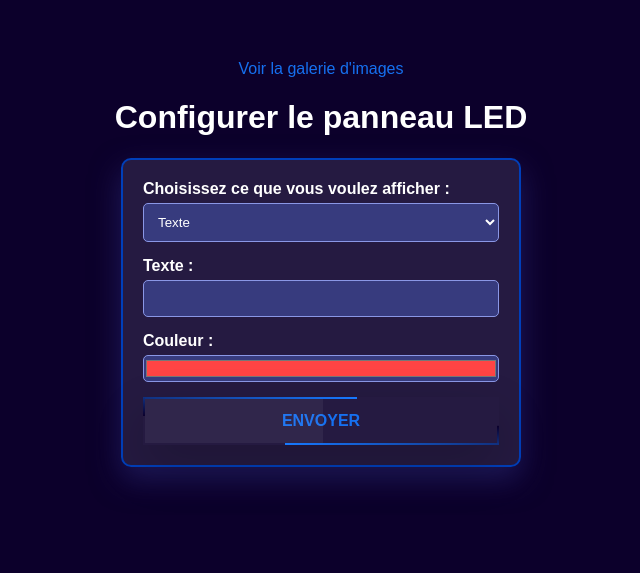
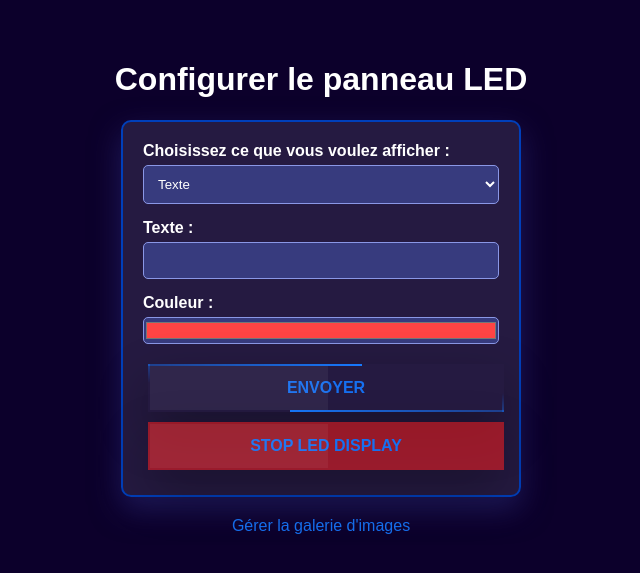
Before and after one commit to YelloWorld5847/panneau_led, a Flask app: page / in a window 1280 px wide. Shown: the top 573 px of the page, without its empty margins (319-959 px from the left). Run offline with Flask 3, Linux system fonts and the light colour scheme.

Commit message:
add stop and del image and color for texte

```diff
--- a/app.py
+++ b/app.py
@@ -1,6 +1,7 @@
 from flask import Flask, render_template, request, redirect, url_for
 import os
 import subprocess
+import time
 
 app = Flask(__name__)
 
@@ -8,27 +9,99 @@ app = Flask(__name__)
 UPLOAD_FOLDER = 'static/uploads/'
 app.config['UPLOAD_FOLDER'] = UPLOAD_FOLDER
 
+# Variable pour suivre le processus
+# current_process = None
+
+
+STOP_FILE = "/tmp/stop_led_display"
+
+def hex_to_rgb(hex_color):
+    """Convertit une couleur hexadécimale en valeurs RGB."""
+    hex_color = hex_color.lstrip("#")
+    return tuple(int(hex_color[i:i+2], 16) for i in (0, 2, 4))
+
+
+def create_stop_file():
+    """Crée un fichier de contrôle pour stopper tous les programmes LED."""
+    if not os.path.exists(STOP_FILE):
+        with open(STOP_FILE, "w") as f:
+            f.write("STOP")
+        print("Fichier de contrôle créé : tous les scripts LED en cours devraient s'arrêter.")
+    else:
+        print("Le fichier de contrôle existe déjà.")
+
+def remove_stop_file():
+    """Supprime le fichier de contrôle pour permettre de redémarrer un script."""
+    if os.path.exists(STOP_FILE):
+        os.remove(STOP_FILE)
+        print("Fichier de contrôle supprimé : les scripts LED peuvent être relancés.")
+    else:
+        print("Aucun fichier de contrôle trouvé à supprimer.")
+
+def wait_for_scripts_to_stop(timeout=2):
+    """
+    Attend que les scripts s'arrêtent après la création du fichier de contrôle.
+    Utilisez un délai maximum défini par `timeout` (en secondes).
+    """
+    start_time = time.time()
+    while time.time() - start_time < timeout:
+        print("Attente que les scripts LED s'arrêtent...")
+        time.sleep(1)
+    print("Les scripts LED devraient être arrêtés maintenant.")
+
+
 def run_led_command(command):
+    # Arrêter les programmes en cours avant d'afficher un nouveau texte
+    create_stop_file()
+    wait_for_scripts_to_stop()
+    remove_stop_file()  # Supprime le fichier de contrôle avant de lancer un nouveau script
+
     """Exécute une commande pour le panneau LED."""
     try:
         result = subprocess.run(command, shell=True, check=True, stdout=subprocess.PIPE, stderr=subprocess.PIPE)
         print(result.stdout.decode())  # Affiche la sortie
     except subprocess.CalledProcessError as e:
-        print(f"Erreur lors de l'exécution de la commande : {e.stderr.decode()}")
+        print(f"Erreur lors de l'exécution de la commande : {e}")
+
+
 
 # Route principale
 @app.route("/", methods=["GET", "POST"])
 def index():
     content_type = "text"  # Valeur par défaut
     if request.method == "POST":
+
+        action = request.form.get("action")
+        print("action = ", action)
+        if action == "stop":
+            print(1)
+            # Si l'action est "stop", on arrête le panneau LED
+            # Arrêter les programmes en cours avant d'afficher un nouveau texte
+            create_stop_file()
+            wait_for_scripts_to_stop(timeout=4)
+            remove_stop_file()  # Supprime le fichier de contrôle avant de lancer un nouveau script
+
+            return redirect(url_for("index"))
+        else:
+            print(2)
+
         content_type = request.form.get("content_type")
 
         if content_type == "text":
             text = request.form.get("text")
-            color = request.form.get("color")
-            print(f"Text to display: {text} with color: {color}")
+            hex_color = request.form.get("color")
+            print(f"Text to display: {text} with color: {hex_color}")
+
+            # Convertir la couleur hexadécimale en RGB
+            red, green, blue = hex_to_rgb(hex_color)
+
             # Commande pour afficher le texte sur le panneau LED
-            command = f"cd ~/rpi-rgb-led-matrix/bindings/python/samples && sudo ./runtext.py --led-cols 64 --led-rows 64 -t \"{text}\""
+            # current_process = "~/rpi-rgb-led-matrix/bindings/python/samples/runtext.py"
+            command = (
+                f"cd ~/rpi-rgb-led-matrix/bindings/python/samples && "
+                f"sudo ./runtext.py --led-cols 64 --led-rows 64 -t \"{text}\" "
+                f"--red {red} --green {green} --blue {blue}"
+            )
             run_led_command(command)
         elif content_type == "image":
             # Vérification si une image a été téléchargée ou sélectionnée depuis la galerie
@@ -40,8 +113,10 @@ def index():
                 if selected_image.lower().endswith('.gif'):
                     # Commande spécifique pour afficher un GIF
                     print(f"GIF file detected: {selected_image}")
+                    # current_process = "/home/pi/rpi-rgb-led-matrix/utils/led-image-viewer"
                     command = f"cd /home/pi/rpi-rgb-led-matrix/utils && make && sudo ./led-image-viewer {selected_image} --led-cols 64 --led-rows 64"
                 else:
+                    # current_process = "~/rpi-rgb-led-matrix/bindings/python/samples/image-viewer.py"
                     command = f"cd ~/rpi-rgb-led-matrix/bindings/python/samples && sudo ./image-viewer.py {selected_image} --led-cols 64 --led-rows 64"
                 # Commande pour envoyer l'image sélectionnée au panneau LED
                 run_led_command(command)
@@ -61,8 +136,10 @@ def index():
                     if filename.lower().endswith('.gif'):
                         # Commande spécifique pour afficher un GIF
                         print(f"GIF file detected: {filename}")
+                        # current_process = "/home/pi/rpi-rgb-led-matrix/utils/led-image-viewer"
                         command = f"cd /home/pi/rpi-rgb-led-matrix/utils && make && sudo ./led-image-viewer {filepath} --led-cols 64 --led-rows 64"
                     else:
+                        # current_process = "~/rpi-rgb-led-matrix/bindings/python/samples/image-viewer.py"
                         command = f"cd ~/rpi-rgb-led-matrix/bindings/python/samples && sudo ./image-viewer.py {filepath} --led-cols 64 --led-rows 64"
                     # Commande pour envoyer l'image téléchargée au panneau LED
                     run_led_command(command)
@@ -79,17 +156,50 @@ def index():
     return render_template("index.html", content_type=content_type)
 
 
+# @app.route("/stop_led", methods=["POST"])
+# def stop_led():
+#     """Arrête le script du panneau LED."""
+#     stop_led_display()
+#     return redirect(url_for("index"))
+
 @app.route("/gallery")
 def gallery():
     # Liste tous les fichiers du dossier UPLOAD_FOLDER
     images = [
         f"static/uploads/{filename}"
         for filename in os.listdir(app.config['UPLOAD_FOLDER'])
-        # if filename.lower().endswith(('.png', '.jpg', '.jpeg', '.gif', ''))
+        if filename.lower().endswith(('.bmp', '.dib', '.gif', '.im', '.jpeg', '.jpg', '.jp2', '.pcx', '.png', '.ppm', '.tiff', '.webp', '.heif', '.heic'))
     ]
+
+    # Si une image doit être supprimée
+    if request.method == "POST":
+        image_to_delete = request.form.get("image_to_delete")
+        if image_to_delete and os.path.exists(image_to_delete):
+            os.remove(image_to_delete)
+            print(f"Image supprimée: {image_to_delete}")
+            return redirect(url_for("manage_gallery"))
+
     return render_template("gallery.html", images=images)
 
 
+# Route pour afficher la galerie d'images avec possibilité de suppression
+# @app.route("/manage_gallery", methods=["GET", "POST"])
+# def manage_gallery():
+#     images = [
+#         os.path.join(UPLOAD_FOLDER, filename)
+#         for filename in os.listdir(app.config['UPLOAD_FOLDER'])
+#         if filename.lower().endswith(('.png', '.jpg', '.jpeg', '.gif'))
+#     ]
+#
+#     # Si une image doit être supprimée
+#     if request.method == "POST":
+#         image_to_delete = request.form.get("image_to_delete")
+#         if image_to_delete and os.path.exists(image_to_delete):
+#             os.remove(image_to_delete)
+#             print(f"Image supprimée: {image_to_delete}")
+#             return redirect(url_for("manage_gallery"))
+#
+#     return render_template("manage_gallery.html", images=images)
 
 
 if __name__ == "__main__":
--- a/modification.py
+++ b/modification.py
@@ -30,6 +30,7 @@ image.thumbnail((matrix.width, matrix.height), Image.ANTIALIAS)
 
 matrix.SetImage(image.convert('RGB'))
 
+
 try:
     print("Press CTRL-C to stop.")
     while True:
--- a/static/style.css
+++ b/static/style.css
@@ -10,7 +10,7 @@ h1 {
     text-align: center;
 }
 
-form {
+form.main-form {
     max-width: 400px;
     margin: auto;
     padding: 20px;
@@ -125,7 +125,8 @@ button {
     border: none;
     cursor: pointer;
     padding: 15px 30px;
-    box-shadow: 0 20px 50px rgba(0, 0, 0, .2);
+    margin: 5px;
+    box-shadow: 0 20px 50px rgba(0, 0, 0, 0.3);
     overflow: hidden;
 }
 
@@ -139,13 +140,19 @@ button:before {
     background: rgba(255, 255, 255, 0.05);
 }
 
+/* bouton stop */
+.btn-danger {
+    background: rgba(250, 30, 30, 0.55)
+}
+
+/* Style du bouton "Envoyer" */
 button span:nth-child(1) {
     position: absolute;
     top: 0;
     left: 0;
     width: 100%;
     height: 2px;
-    background: linear-gradient(to right, #0c002b, #1779ff);
+    background: linear-gradient(to right, rgba(0, 0, 0, 0), #1779ff);
     animation: animate1 2s linear infinite;
 }
 
@@ -164,7 +171,7 @@ button span:nth-child(2) {
     right: 0;
     width: 2px;
     height: 100%;
-    background: linear-gradient(to bottom, #0c002b, #1779ff);
+    background: linear-gradient(to bottom, rgba(0, 0, 0, 0), #1779ff);
     animation: animate2 2s linear infinite;
     animation-delay: 1s;
 }
@@ -184,7 +191,7 @@ button span:nth-child(3) {
     left: 0;
     width: 100%;
     height: 2px;
-    background: linear-gradient(to left, #0c002b, #1779ff);
+    background: linear-gradient(to left, rgba(0, 0, 0, 0), #1779ff);
     animation: animate3 2s linear infinite;
 }
 
@@ -203,7 +210,7 @@ button span:nth-child(4) {
     left: 0;
     width: 2px;
     height: 100%;
-    background: linear-gradient(to top, #0c002b, #1779ff);
+    background: linear-gradient(to top, rgba(0, 0, 0, 0), #1779ff);
     animation: animate4 2s linear infinite;
     animation-delay: 1s;
 }
--- a/templates/index.html
+++ b/templates/index.html
@@ -4,13 +4,13 @@
     <meta charset="UTF-8">
     <meta name="viewport" content="width=device-width, initial-scale=1.0">
     <link rel="stylesheet" href="{{ url_for('static', filename='style.css') }}">
-    <a href="{{ url_for('gallery') }}" style="display: block; text-align: center; margin-top: 20px; color: #1670f0; text-decoration: none;">Voir la galerie d'images</a>
+<!--    <a href="{{ url_for('gallery') }}" style="display: block; text-align: center; margin-top: 20px; color: #1670f0; text-decoration: none;">Voir la galerie d'images</a>-->
 
     <title>Panneau LED</title>
 </head>
 <body>
     <h1>Configurer le panneau LED</h1>
-    <form method="POST" enctype="multipart/form-data">
+    <form method="POST" enctype="multipart/form-data" class="main-form">
         <label for="content_type">Choisissez ce que vous voulez afficher :</label>
         <select name="content_type" id="content_type" onchange="toggleFields()">
             <option value="text" {% if content_type == "text" %}selected{% endif %}>Texte</option>
@@ -40,6 +40,8 @@
             <a href="{{ url_for('gallery') }}" class="btn-gallery">Sélectionner depuis la galerie</a>
         </div>
 
+        <!-- Champ caché pour l'action (envoyer ou arrêter) -->
+        <input type="hidden" name="action" id="action" value="send">
 
         <button type="submit">
             Envoyer
@@ -49,8 +51,15 @@
             <span></span>
         </button>
 
+        <!-- Bouton Stop qui change l'action en "stop" -->
+        <button type="submit" class="btn btn-danger" onclick="document.getElementById('action').value='stop'">
+            Stop LED Display
+        </button>
 <!--        <button type="submit">Envoyer</button>-->
     </form>
+
+    <a href="{{ url_for('manage_gallery') }}" style="display: block; text-align: center; margin-top: 20px; color: #1670f0; text-decoration: none;">Gérer la galerie d'images</a>
+
 
     <script>
         function selectImage(imagePath) {
```
Also changed, not shown: other parts of static/style.css (+55 -1 lines), templates/gallery.html (+48 -8 lines), templates/manage_gallery.html (added, +53 -0 lines), python_img.png (added), static/uploads/PRO-e7fb621126774ae5b3dddb6b6419ee7f.jpg (deleted), static/uploads/Python-logo-notext.svg.png (deleted), static/uploads/dftdoqh-05555e20-df41-4f98-aaad-9d7344ac86e1.jpg (deleted), static/uploads/flèche_recomencer.png (deleted), static/uploads/hq720.jpg (deleted), static/uploads/nyan-cat-gif-1.gif (deleted), static/uploads/robot.png (deleted), static/uploads/skull_1f480.png (deleted), static/uploads/welcome.webp (deleted), 1 other file.
